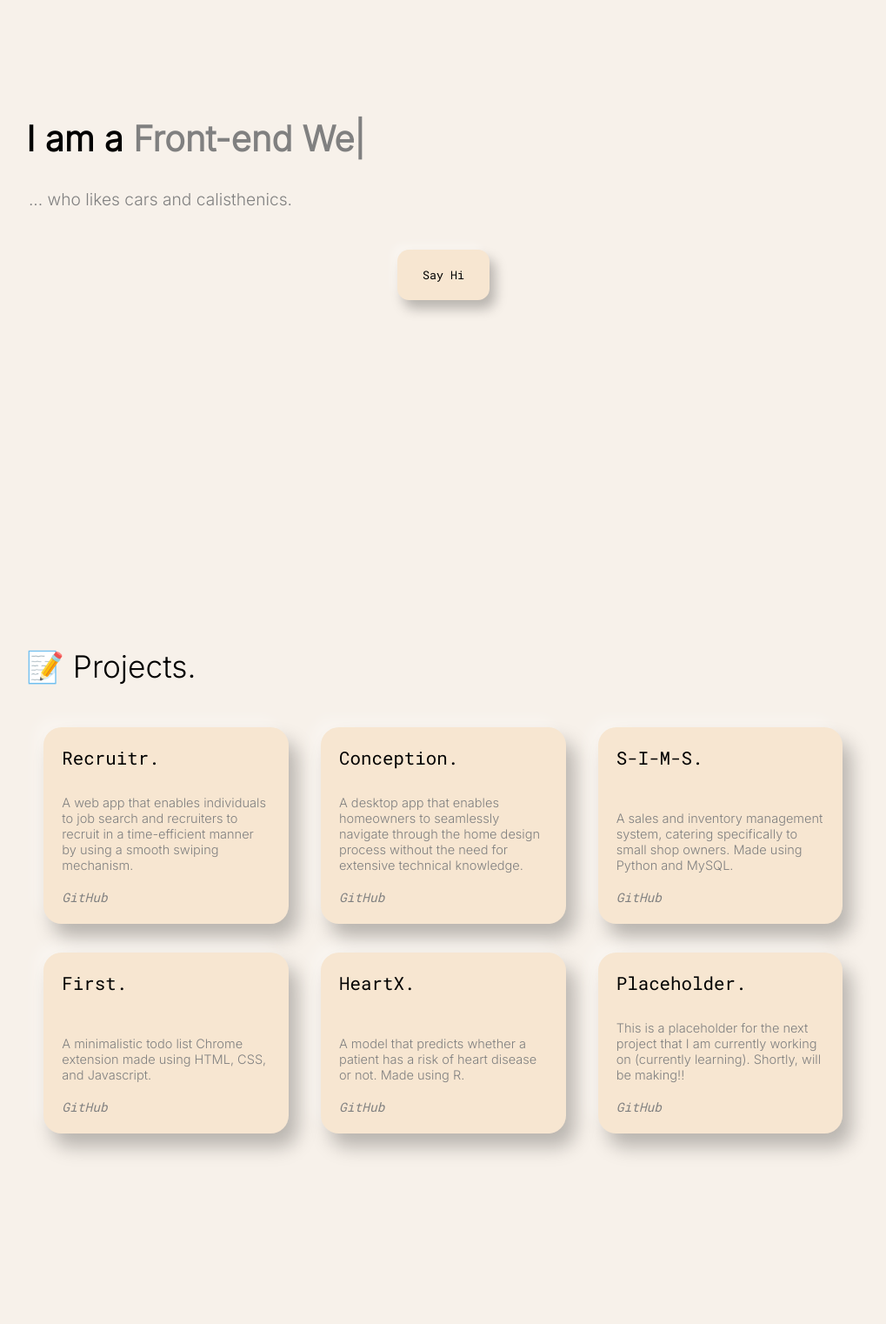
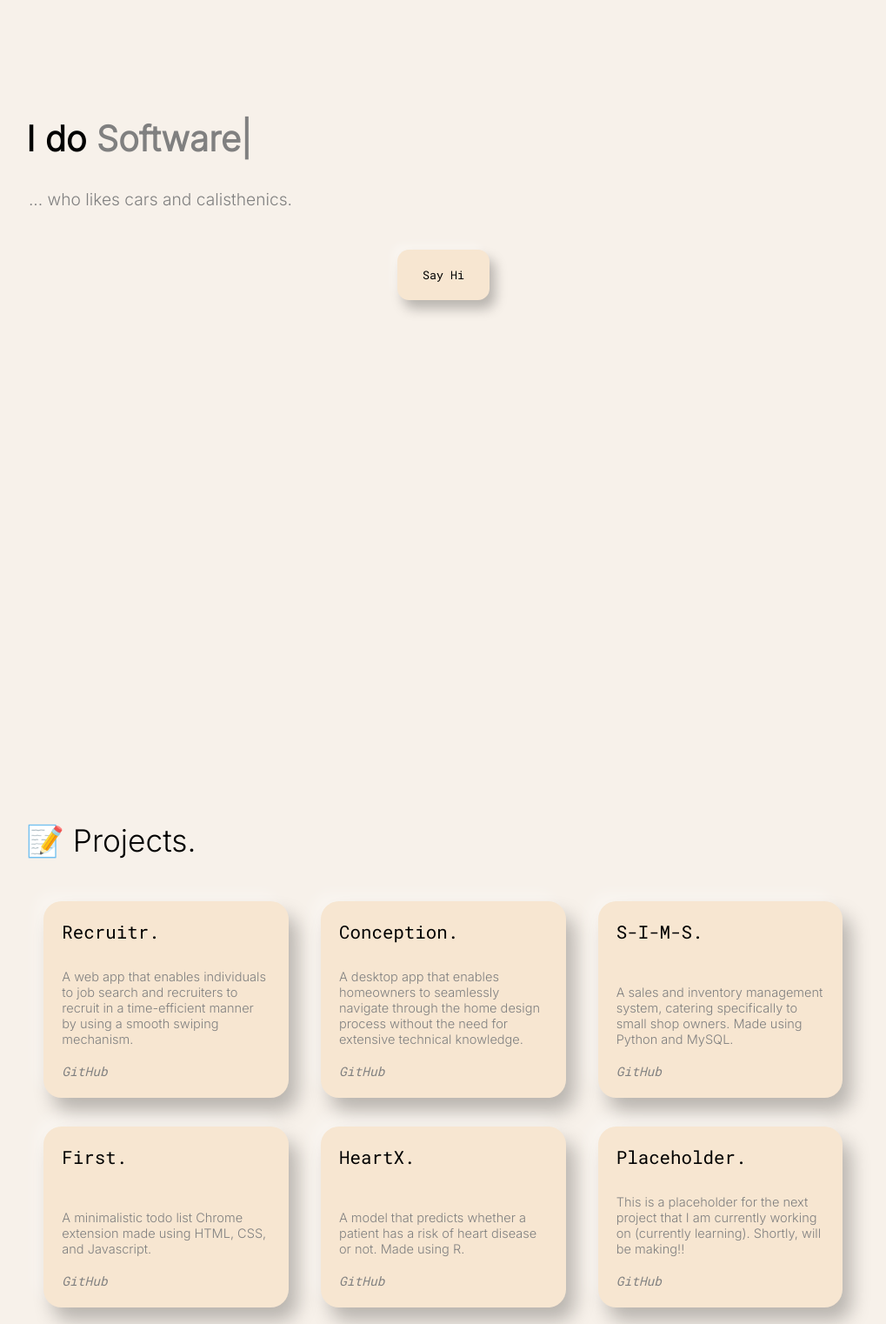
Before and after one commit to dikpaal/dikpaalpatel.com, a website: page index.html in a window 1280 px wide. Shown: the part 400-1922 px from the top of the page at 87% size, without its empty margins (130-1149 px from the left). Drawn offline with nearby package versions, Linux system fonts and the light colour scheme; a web font is replaced by a local one.

Commit message:
lets seeeee

```diff
--- a/css/about.css
+++ b/css/about.css
@@ -8,6 +8,7 @@
     margin-top: 2.5em;
     margin-bottom: 5em;
     /* background-color: red; */
+    min-height: 38vh;
 }
 
 #head-links {
--- a/css/projects.css
+++ b/css/projects.css
@@ -3,11 +3,13 @@
     align-items: flex-start;
     padding-bottom: 0;
     margin-bottom: 10em;
-    min-height: 100vh;
+    min-height: 150vh;
+    /* background-color: red; */
 }
 
 #projects-heading {
     font-size: 2.2em;
+    position: relative;
 }
 
 #projects-div {
--- a/index.html
+++ b/index.html
@@ -35,7 +35,7 @@
 
             <div id="about-me-name-top">Dikpaal Patel.</div>
 
-            <h2>I am a
+            <h2>I do
                 <span id="about-me-name"></span
                 ><span id="cursor">|</span>
             </h2>
--- a/js/app.js
+++ b/js/app.js
@@ -2,7 +2,7 @@ function sleep(ms) {
     return new Promise((resolve) => setTimeout(resolve, ms));
 }
 
-const phrases = ["Software Developer", "Front-end Web Developer"];
+const phrases = ["Machine Learning", "Software", "Front-end Web"];
 const el = document.getElementById("about-me-name")
 
 let sleepTime = 80;
```
